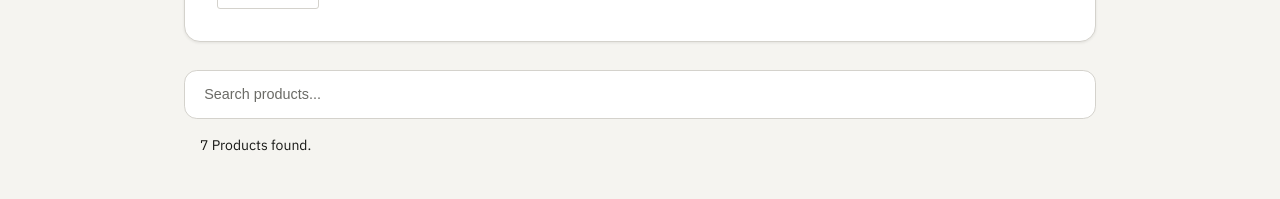
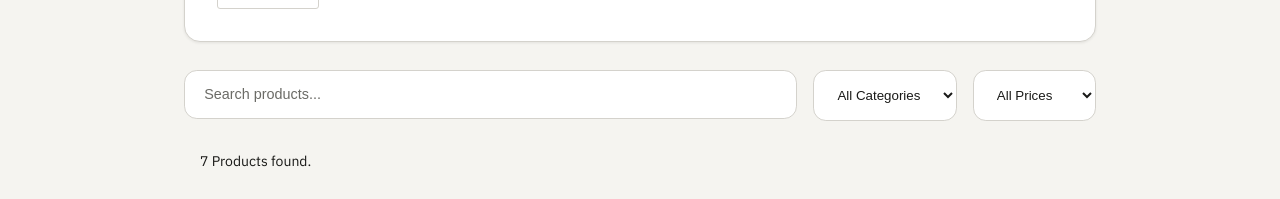
Before and after one commit to prad-0x31/frontend-smp-iet, a React (Vite) app: page / in a window 1280 px wide. Shown: the part 403-602 px from the top of the page. Built offline with nearby package versions, Linux system fonts and the light colour scheme.

Commit message:
Add price and category filters
Added Cateogry and Price range filters that work along with the searchbar

additional: Modified the CSS of cart to limit height and make cart items
            scroll.

```diff
--- a/src/index.css
+++ b/src/index.css
@@ -73,6 +73,7 @@
   margin-bottom: 1rem;
   padding: 0;
   height: fit-content;
+  flex: 1;
 }
 
 .search ::placeholder {
@@ -119,6 +120,29 @@
     padding: 0.5rem;
 }
 
+.snf {
+  display: flex;
+  gap: 1rem;
+}
+
+.snf select {
+  padding: 1rem 1.2rem;
+  border: 1px solid var(--border);
+  border-radius: 0.8rem;
+  background: var(--bg-card);
+  color: var(--text);
+  height: fit-content;
+  font-weight: 300;
+  color: var(--text);
+  /* padding-right: rem; */
+}
+
+
+.filters {
+  display: flex;
+  gap: 1rem;
+}
+
 /* ── CART SIDEBAR (ADDED) ───────────────────────────────────────── */
 
 .cart-empty {
@@ -132,6 +156,7 @@
   box-shadow: none;
   border-radius: 1rem;
   width: 320px;
+  max-height: 60vh;
 }
 
 .cart-header {
@@ -161,6 +186,10 @@
   gap: 1rem;
   border-bottom: 1px solid var(--border);
   padding-bottom:1rem;
+  max-height: 40vh;
+  overflow-y: scroll;
+  scrollbar-width: thin;
+  scrollbar-color: var(--bg-card) var(--bg-input);
 }
 
 .cart-item {
--- a/src/pages/Home.jsx
+++ b/src/pages/Home.jsx
@@ -8,8 +8,26 @@ import { useState } from "react";
 function Home() {
 
   const [searchQuery, setSearchQuery] = useState('');
+  const [selectedCategory, setSelectedCategory] = useState("All Categories");
+  const [priceRangeLabel, setPriceRangeLabel] = useState('0-Infinity')
 
-  const searchFilter = items.filter( item => item.category.toLowerCase().includes(searchQuery.toLowerCase()) || item.name.toLocaleLowerCase().includes(searchQuery.toLowerCase()));
+  function getPriceRange (label) {
+    if (label === '0-Infinity') return [0, 100];
+    if (label === '0-20') return [0, 20];
+    if (label === '20-40') return [20, 40];
+    if (label === '40-Infinity') return [40, 100];
+  }
+
+  const [minPrice, maxPrice] = getPriceRange(priceRangeLabel);
+
+  const searchFilter = items.filter( item => {
+    const matchesSearch = item.category.toLowerCase().includes(searchQuery.toLowerCase()) || item.name.toLowerCase().includes(searchQuery.toLowerCase());
+    const matchesCategory = selectedCategory === "All Categories" || selectedCategory === item.category;
+    const matchesPrices = (item.price >= minPrice) && (item.price <= maxPrice);
+
+    return (matchesSearch && matchesCategory && matchesPrices);
+  });
+  const categories =['All Categories', ...new Set(items.map(item => item.category)) ];
 
   return (
     <main className="page home-page">
@@ -32,7 +50,9 @@ function Home() {
       </section>
 
 
-{/* SEARCHBAR */}
+{/* SEARCHBAR AND FILTERS*/}
+    <div>
+      <div className="snf">
         <div className="search">
           <input
             type="text"
@@ -40,6 +60,28 @@ function Home() {
             value={searchQuery}
             onChange={(e) => setSearchQuery(e.target.value)}
           />
+        </div>
+          <div className="filters">
+            <select
+              className="category-filter"
+              value={selectedCategory}
+              onChange={(e)=> setSelectedCategory(e.target.value)}
+            >
+              {categories.map(cat => <option key={cat} value={cat}>{cat}</option>)}
+            </select>
+
+            <select
+              className="price-filter"
+              value={priceRangeLabel}
+              onChange={e => setPriceRangeLabel(e.target.value)}
+            >
+              <option value='0-Infinity'>All Prices</option>
+              <option value='0-20'>Under ₹20</option>
+              <option value='20-40'>₹20 - ₹40</option>
+              <option value='40-Infinity'>Over ₹40</option>
+            </select>
+          </div>
+      </div>
         <p className="searchResult"> {searchFilter.length} Products found. </p>
       </div>
 
```
Also changed, not shown: src/components/SignInModal.jsx (added). Lines whose indentation alone changed are shown as unchanged.
